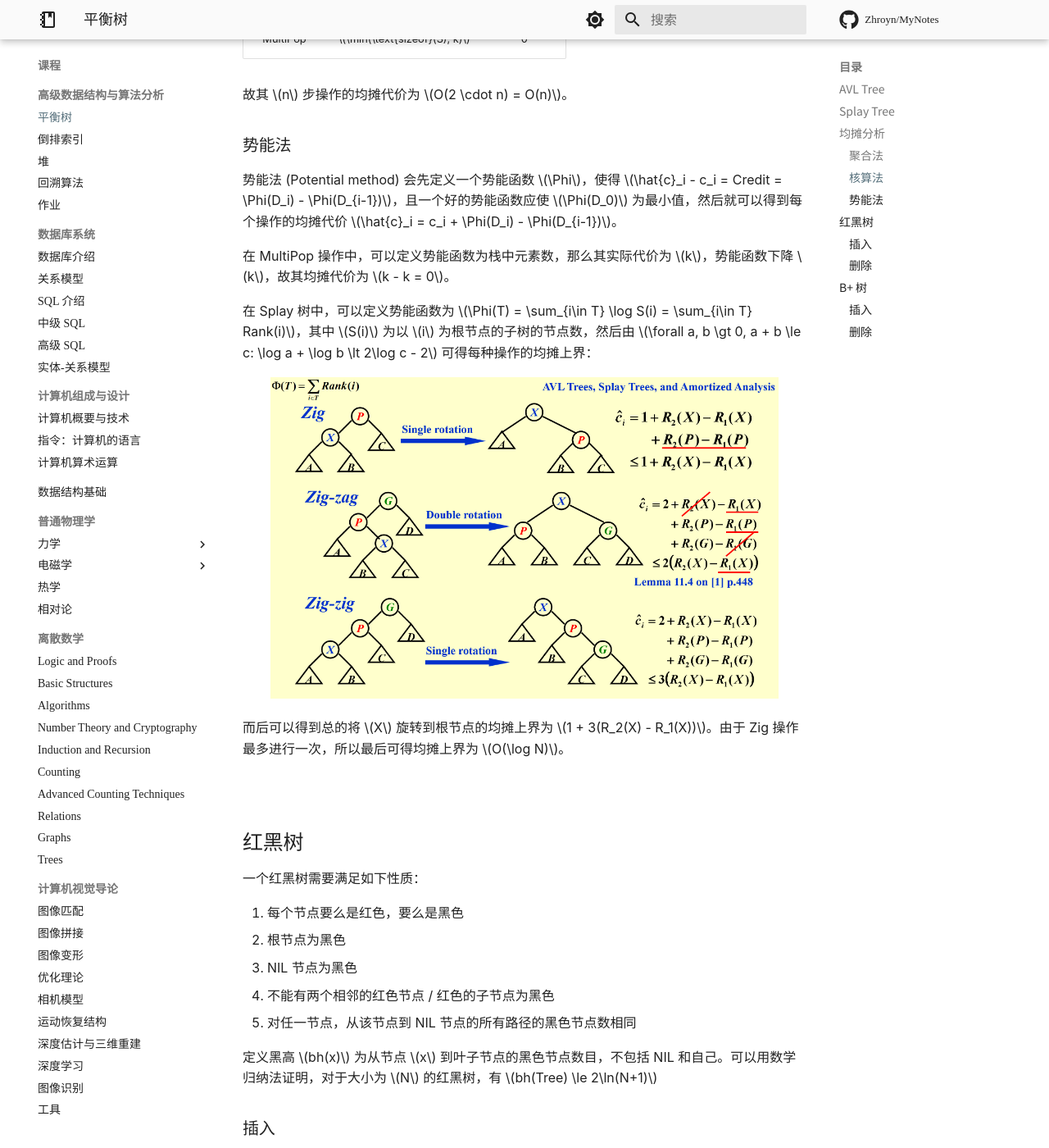
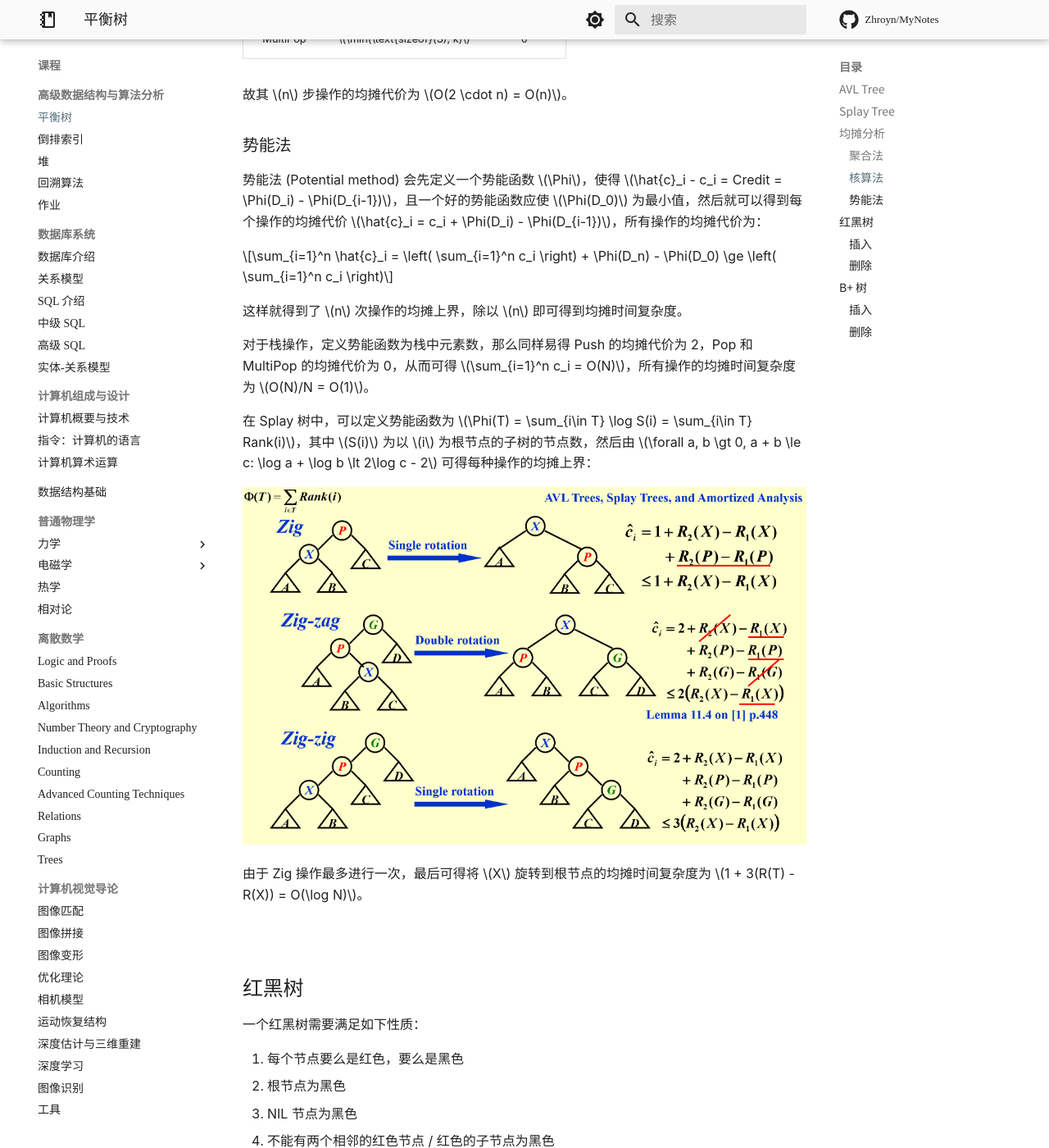
Before and after one commit to Pxtkn/MyNotes, an MkDocs documentation site: the page built from docs/课程/高级数据结构与算法分析/Balanced Tree.md, in a window 1280 px wide and 1400 px high, scrolled down 2041 px. Shown: the whole window at 82% size. Built offline with MkDocs 1.6.1 and Material for MkDocs 9.7.7, drawn with Linux system fonts in a browser that asks for light colours; nearby versions of some CDN libraries; some web fonts are replaced; library files that are not in the unit come from our copies; comment, search, counter and statistics services are not loaded; a style sheet for code colours, icons or effects is not loaded.

Commit message:
docs: 修改了 ADS 平衡树笔记中的图片

```diff
--- a/docs/课程/高级数据结构与算法分析/Balanced Tree.md
+++ b/docs/课程/高级数据结构与算法分析/Balanced Tree.md
@@ -76,15 +76,19 @@
 
 ### 势能法
 
-势能法 (Potential method) 会先定义一个势能函数 $\Phi$，使得 $\hat{c}_i - c_i = Credit = \Phi(D_i) - \Phi(D_{i-1})$，且一个好的势能函数应使 $\Phi(D_0)$ 为最小值，然后就可以得到每个操作的均摊代价 $\hat{c}_i = c_i + \Phi(D_i) - \Phi(D_{i-1})$。
+势能法 (Potential method) 会先定义一个势能函数 $\Phi$，使得 $\hat{c}_i - c_i = Credit = \Phi(D_i) - \Phi(D_{i-1})$，且一个好的势能函数应使 $\Phi(D_0)$ 为最小值，然后就可以得到每个操作的均摊代价 $\hat{c}_i = c_i + \Phi(D_i) - \Phi(D_{i-1})$，所有操作的均摊代价为：
 
-在 MultiPop 操作中，可以定义势能函数为栈中元素数，那么其实际代价为 $k$，势能函数下降 $k$，故其均摊代价为 $k - k = 0$。
+$$\sum_{i=1}^n \hat{c}_i = \left( \sum_{i=1}^n c_i \right) + \Phi(D_n) - \Phi(D_0) \ge \left( \sum_{i=1}^n c_i \right)$$
+
+这样就得到了 $n$ 次操作的均摊上界，除以 $n$ 即可得到均摊时间复杂度。
+
+对于栈操作，定义势能函数为栈中元素数，那么同样易得 Push 的均摊代价为 2，Pop 和 MultiPop 的均摊代价为 0，从而可得 $\sum_{i=1}^n c_i = O(N)$，所有操作的均摊时间复杂度为 $O(N)/N = O(1)$。
 
 在 Splay 树中，可以定义势能函数为 $\Phi(T) = \sum_{i\in T} \log S(i) = \sum_{i\in T} Rank(i)$，其中 $S(i)$ 为以 $i$ 为根节点的子树的节点数，然后由 $\forall a, b \gt 0, a + b \le c: \log a + \log b \lt 2\log c - 2$ 可得每种操作的均摊上界：
 
-<div align=center> <img src="../../assets/ads_splay_analysis.png" width=90% /> </div>
+![Splay 树势能法分析](../../assets/ads_splay_analysis.png)
 
-而后可以得到总的将 $X$ 旋转到根节点的均摊上界为 $1 + 3(R_2(X) - R_1(X))$。由于 Zig 操作最多进行一次，所以最后可得均摊上界为 $O(\log N)$。
+由于 Zig 操作最多进行一次，最后可得将 $X$ 旋转到根节点的均摊时间复杂度为 $1 + 3(R(T) - R(X)) = O(\log N)$。
 
 
 
@@ -118,7 +122,7 @@
 - Case 2: 父节点为红色，叔节点为黑色，且插入节点、父节点、祖父节点不在同一侧，此时将插入节点旋转上去，使得三个节点在同一侧，转换为 Case 3，否则无法保证黑高不变
 - Case 3: 父节点为红色，叔节点为黑色，且插入节点、父节点、祖父节点在同一侧，此时同 Case 1 一样，先将父节点和叔节点设为黑色，祖父节点设为红色，再将父节点旋转上去，这样可以保证从新的祖父节点开始黑高不变
 
-<div align=center> <img src="../../assets/ads_rb_insert.png" width=90% /> </div>
+![红黑树插入操作](../../assets/ads_rb_insert.png)
 
 单次插入最多需要进行两次旋转，即 Case 2 -> Case 3。
 
@@ -137,11 +141,11 @@
 - Case 3: 近侄子为红色，远侄子为黑色，此时需要进行如图操作，使得远侄子变为红色，转换为 Case 4
 - Case 4: 远侄子为红色，此时进行如图操作，即可实现待删除节点所在路径黑高加一而兄弟节点所在路径黑高不变
 
-<div align=center> <img src="../../assets/ads_rb_delete.png" width=90% /> </div>
+![红黑树删除操作](../../assets/ads_rb_delete.png)
 
 一个删除的示例为：
 
-<div align=center> <img src="../../assets/ads_rb_delete_example.png" width=90% /> </div>
+![红黑树删除示例](../../assets/ads_rb_delete_example.png)
 
 单次删除最多需要进行三次旋转，即 Case 1 -> Case 3 -> Case 4。
 
@@ -162,7 +166,7 @@
 
 一般来说，$M$ 只取 3 或 4，以下是一个四阶 B+ 树的例子：
 
-<div align=center> <img src="../../assets/ads_b+_example.png" width=90% /> </div>
+![4 阶 B+ 树示例](../../assets/ads_b+_example.png)
 
 ### 插入
 
```
